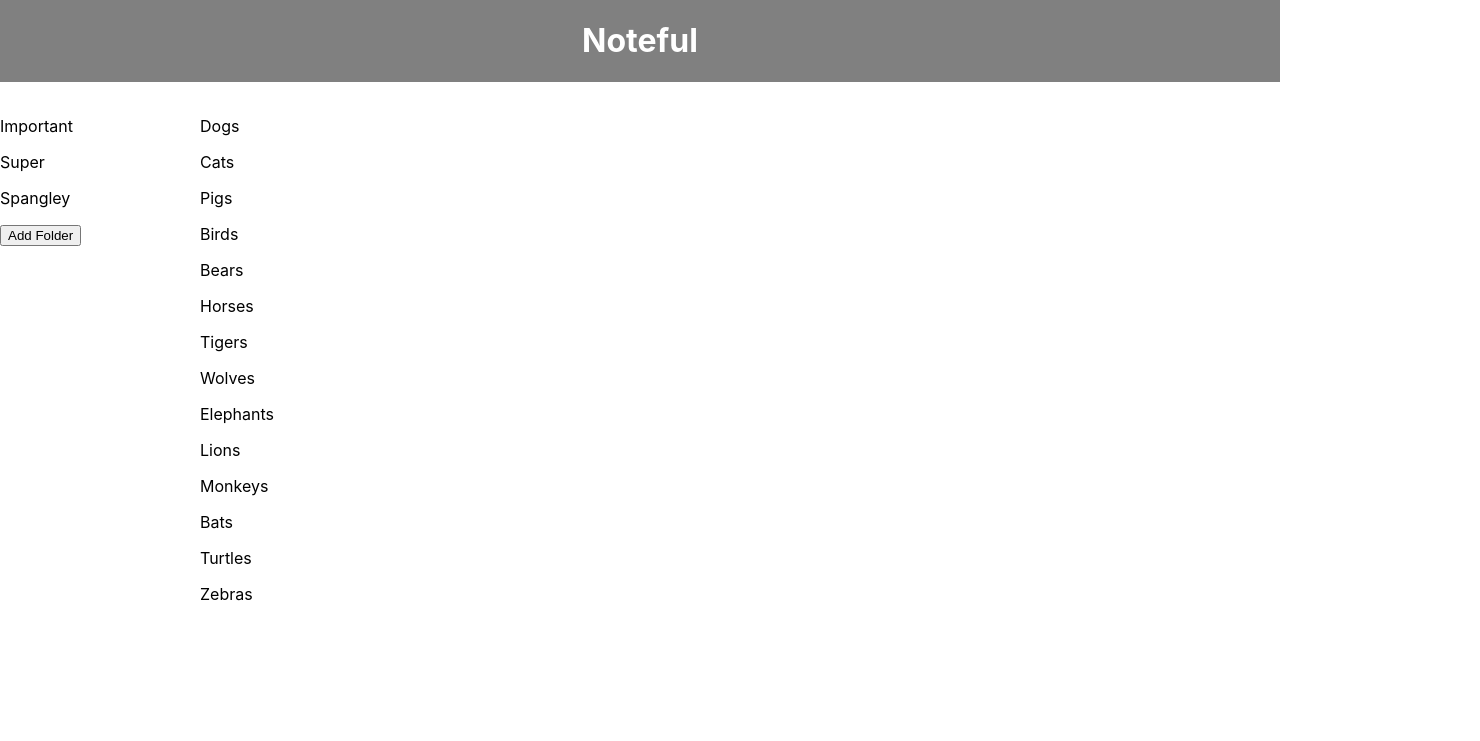
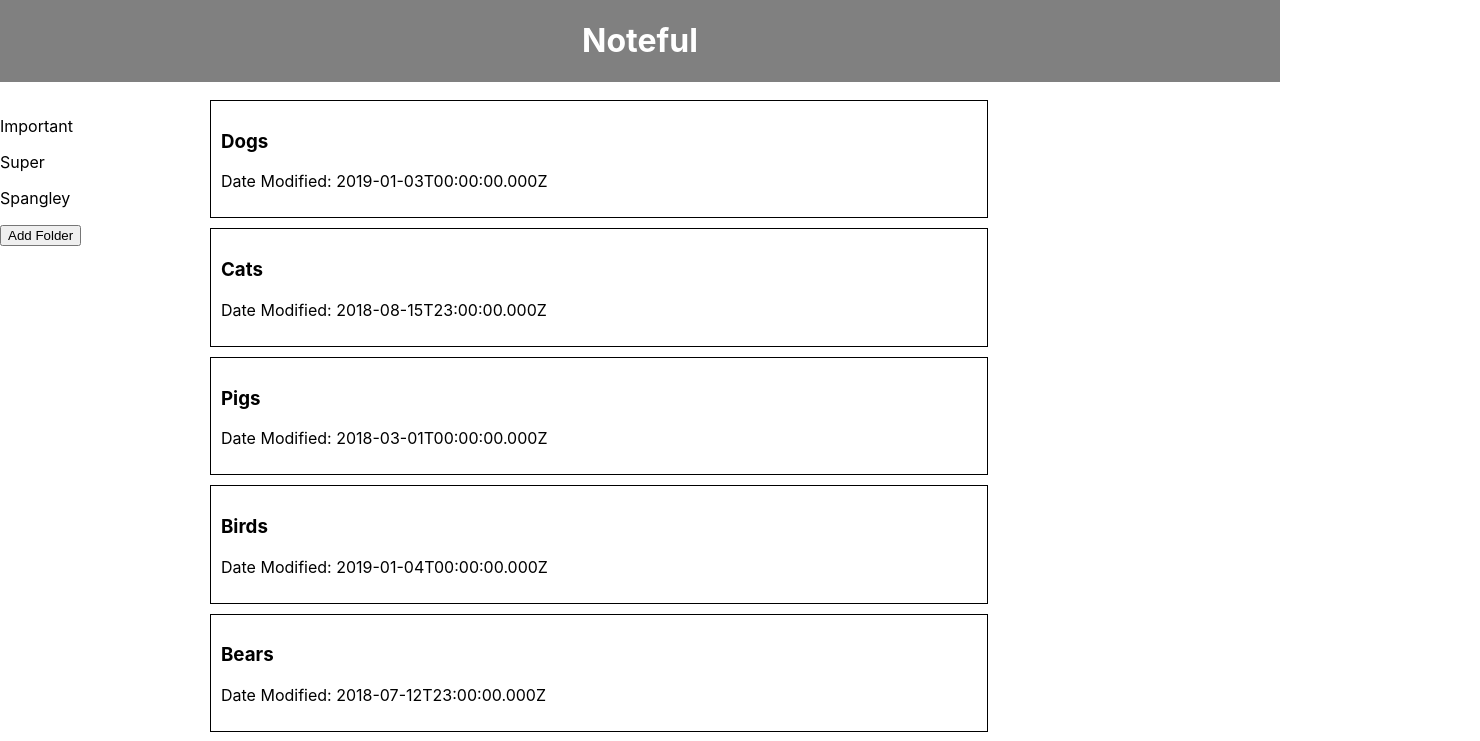
Before and after one commit to AshGodfrey/noteful, a React (Create React App) app: page / in a window 1280 px wide. Shown: the top 741 px of the page, 1480 px wide, since content can reach past the window. Built offline with nearby package versions, Linux system fonts and the light colour scheme.

Commit message:
styling for note

```diff
--- a/src/Main/Main.css
+++ b/src/Main/Main.css
@@ -1,5 +1,12 @@
-.main {
-	position: relative;
-	left: 200px;
-	top: 100px;
+main {
+	position: static;
+	margin-left: 200px;
+	margin-top: 100px;
 }
+
+.note {
+	border: 1px solid black;
+	width: 70%;
+	margin: 10px;
+	padding: 10px;
+}
--- a/src/Main/Main.js
+++ b/src/Main/Main.js
@@ -4,11 +4,15 @@ import './Main.css'
 
 class Main extends React.Component {
 	render() {
-		var notes = this.props.notes.map((notes) => <p> {notes.name} </p>)
+		var notes = this.props.notes.map((notes) =>
+			<div className="note">
+				<h3> {notes.name} </h3>
+				<p>Date Modified: {notes.modified}</p>
+			</div>)
 		return(
-			<div className="main">
+			<main>
 				{notes}
-			</div>
+			</main>
 			)
 	}
 }
```
Also changed, not shown: src/Notes/Notes.js (added).
